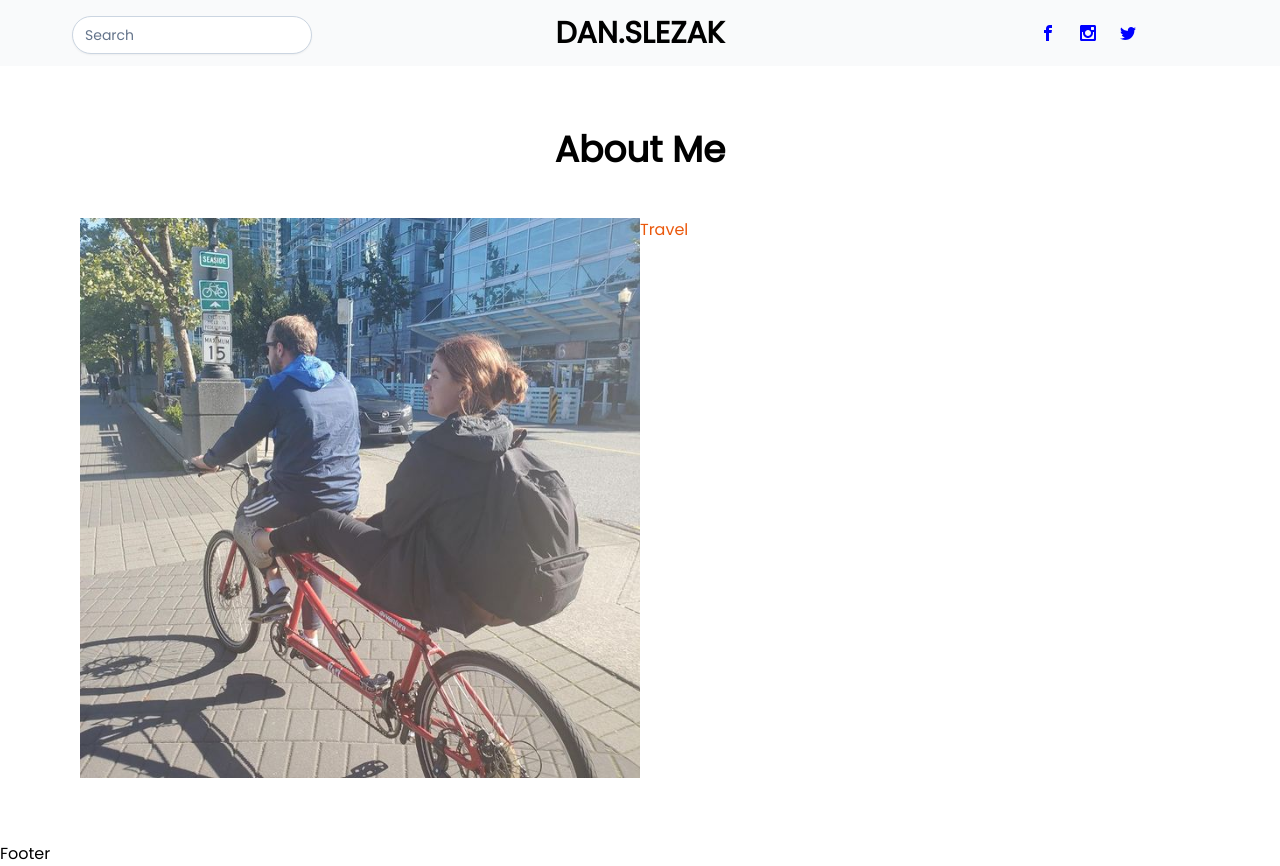
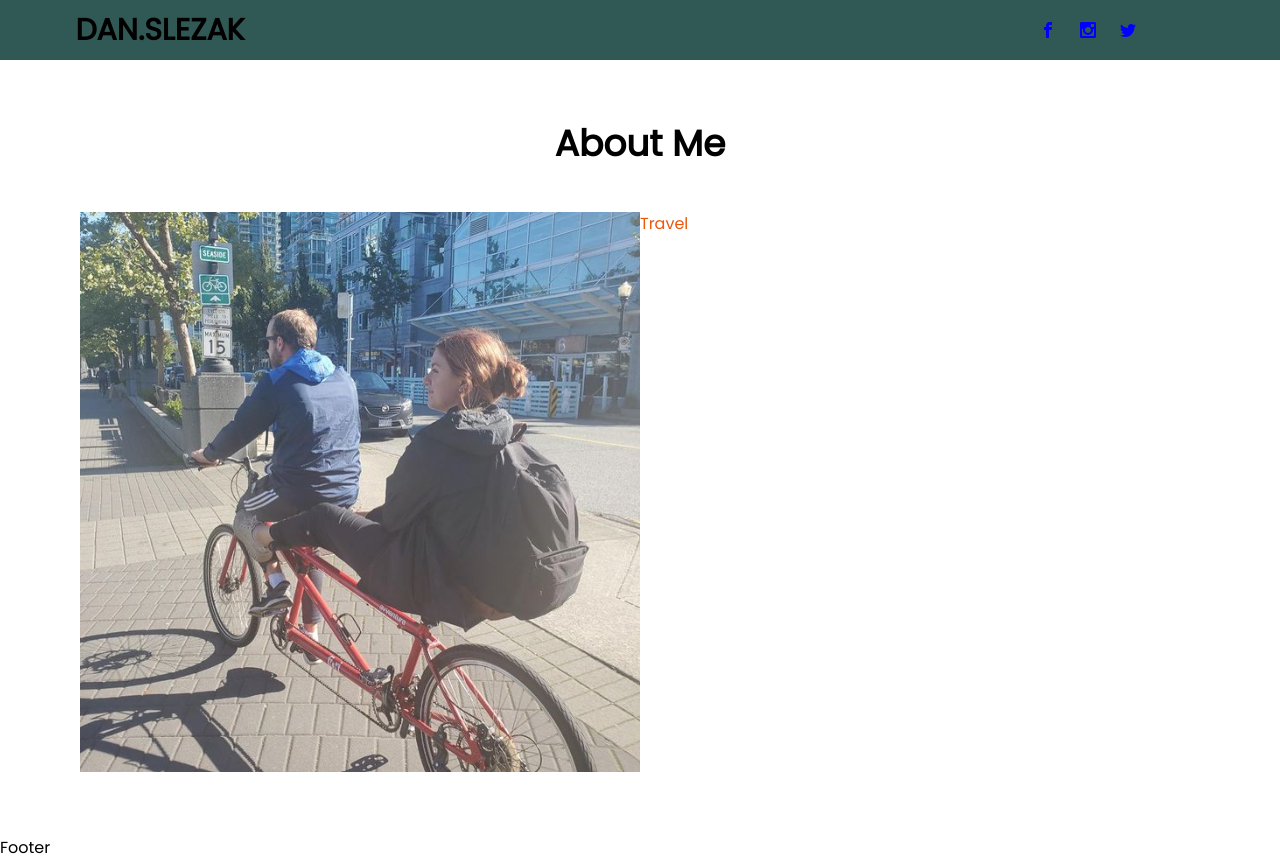
Before and after one commit to d-slezak/DanielSlezak, a Next.js app in the folder blog/: page / in a window 1280 px wide. Built offline with nearby package versions, Linux system fonts and the light colour scheme.

Commit message:
add colour to nav

```diff
--- a/blog/src/components/nav/Nav.js
+++ b/blog/src/components/nav/Nav.js
@@ -21,13 +21,10 @@ import Link from "next/link";
 
 export default function Nav() {
     return (
-        <header className="bg-gray-50">
+        <header className="bg-primary">
             <div className="xl:container xl:mx-auto flex flex-col items-center sm:flex-row sm:justify-between text-center py-3">
-                <div className="md:flex-none w-96 order-2 sm:order-1 flex justify-center py-4 sm:py-0">
-                    <input type="text" className="input-text" placeholder="Search"></input>
-                </div>
                 <div className="shrink w-80 sm:order-2">
-                    <Link href={"/"} className="font-bold uppercase text-3xl">
+                    <Link href={"/"} className="font-bold uppercase text-3xl hover:text-primary-accent ">
                         Dan.Slezak
                     </Link>
                 </div>
--- a/blog/tailwind.config.js
+++ b/blog/tailwind.config.js
@@ -4,7 +4,19 @@ module.exports = {
     "./src/**/*.{js,ts,jsx,tsx}",
   ],
   theme: {
-    extend: {},
+    extend: {
+      colors: {
+        primary: {
+          DEFAULT: '#305955',
+          accent: '#9ec2b6'
+        },
+        secondary: {
+          light: "#258786",
+          dark: "#2a416a",
+          accent: "#ca7558"
+        }
+      }
+    },
   },
   plugins: [],
 }
```
